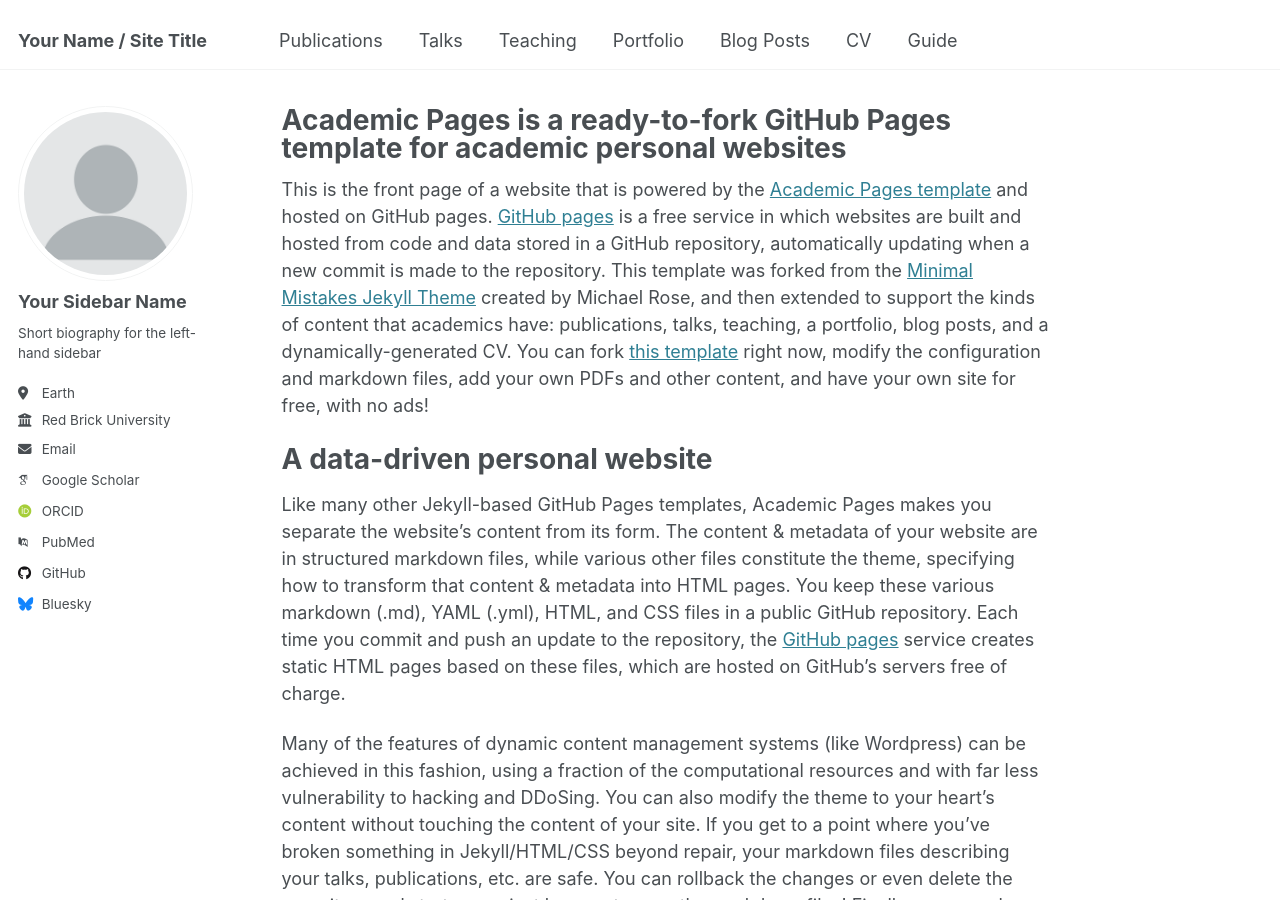
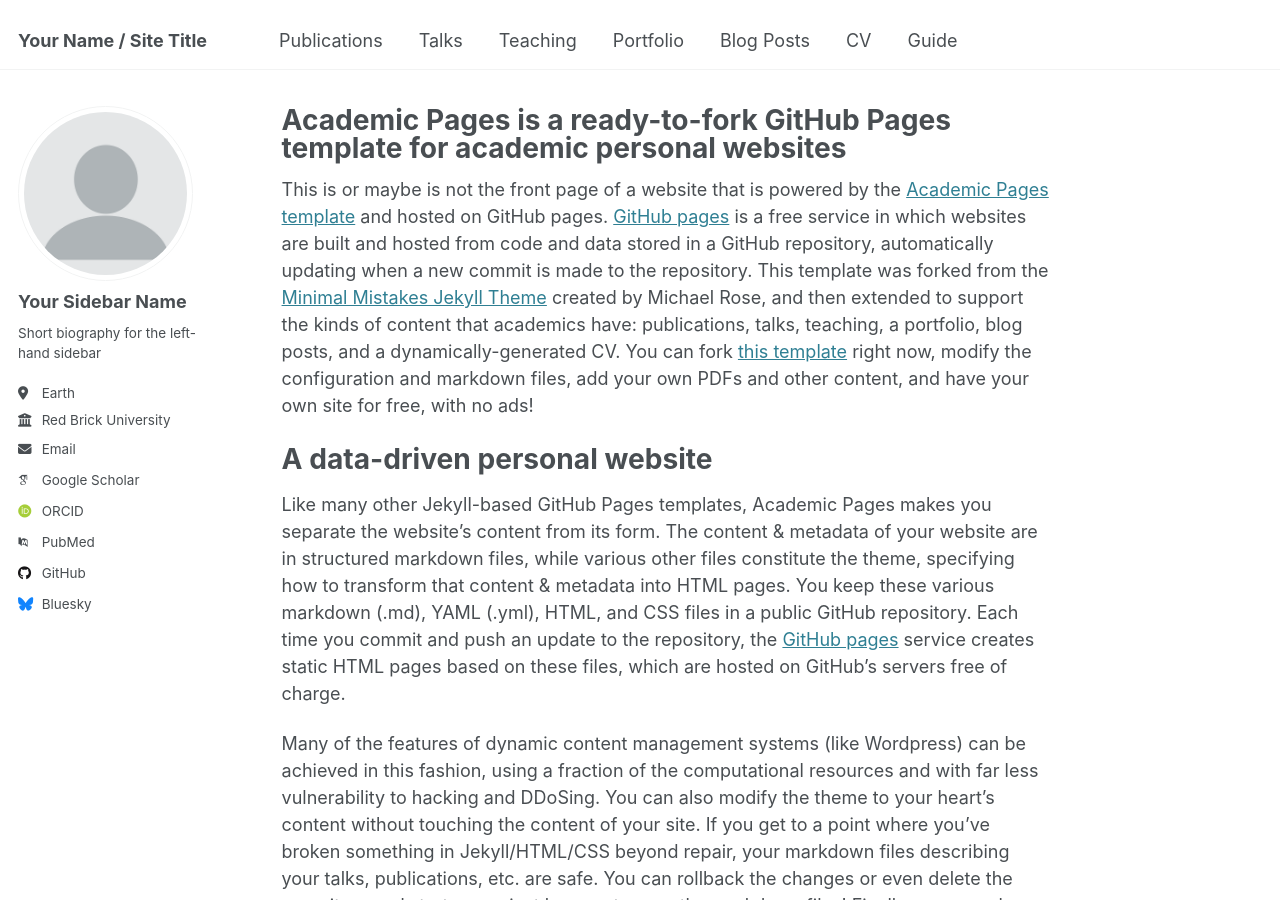
Before and after one commit to smba/me, a Jekyll site: the page built from _pages/about.md, in a window 1280 px wide and 900 px high. Built offline with Jekyll 4.4.1, drawn with Linux system fonts in a browser that asks for light colours; some web fonts are replaced.

Commit message:
Update about.md

```diff
--- a/_pages/about.md
+++ b/_pages/about.md
@@ -7,7 +7,7 @@ redirect_from:
   - /about.html
 ---
 
-This is the front page of a website that is powered by the [Academic Pages template](https://github.com/academicpages/academicpages.github.io) and hosted on GitHub pages. [GitHub pages](https://pages.github.com) is a free service in which websites are built and hosted from code and data stored in a GitHub repository, automatically updating when a new commit is made to the repository. This template was forked from the [Minimal Mistakes Jekyll Theme](https://mmistakes.github.io/minimal-mistakes/) created by Michael Rose, and then extended to support the kinds of content that academics have: publications, talks, teaching, a portfolio, blog posts, and a dynamically-generated CV. You can fork [this template](https://github.com/academicpages/academicpages.github.io) right now, modify the configuration and markdown files, add your own PDFs and other content, and have your own site for free, with no ads!
+This is or maybe is not the front page of a website that is powered by the [Academic Pages template](https://github.com/academicpages/academicpages.github.io) and hosted on GitHub pages. [GitHub pages](https://pages.github.com) is a free service in which websites are built and hosted from code and data stored in a GitHub repository, automatically updating when a new commit is made to the repository. This template was forked from the [Minimal Mistakes Jekyll Theme](https://mmistakes.github.io/minimal-mistakes/) created by Michael Rose, and then extended to support the kinds of content that academics have: publications, talks, teaching, a portfolio, blog posts, and a dynamically-generated CV. You can fork [this template](https://github.com/academicpages/academicpages.github.io) right now, modify the configuration and markdown files, add your own PDFs and other content, and have your own site for free, with no ads!
 
 A data-driven personal website
 ======
```
